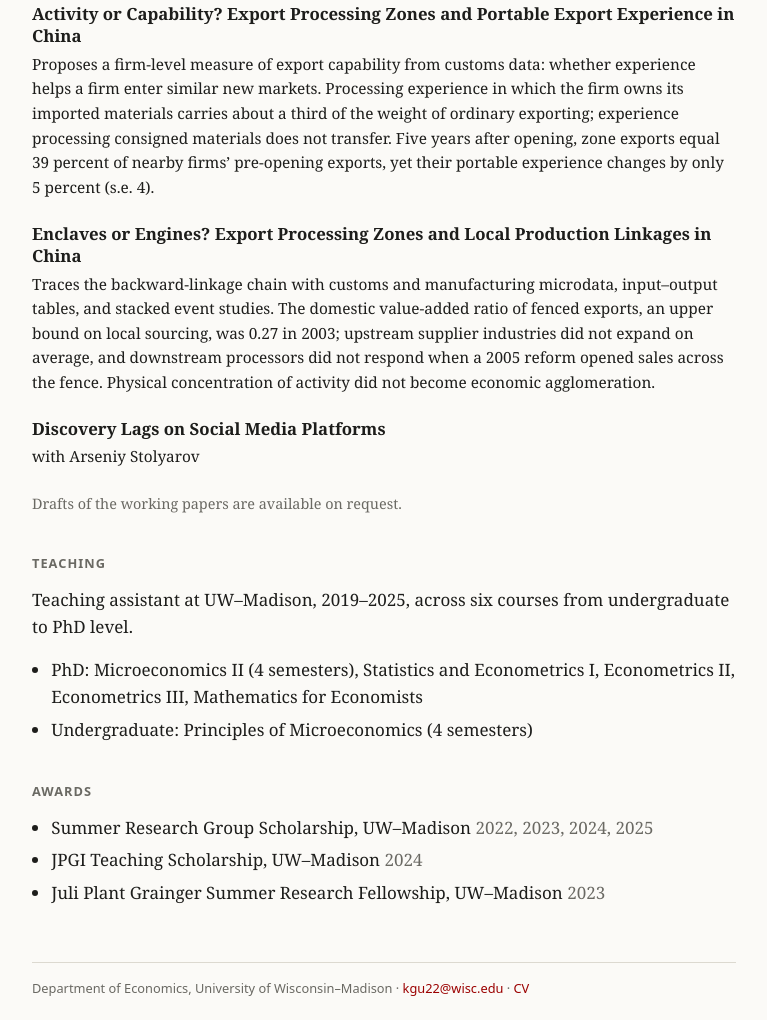
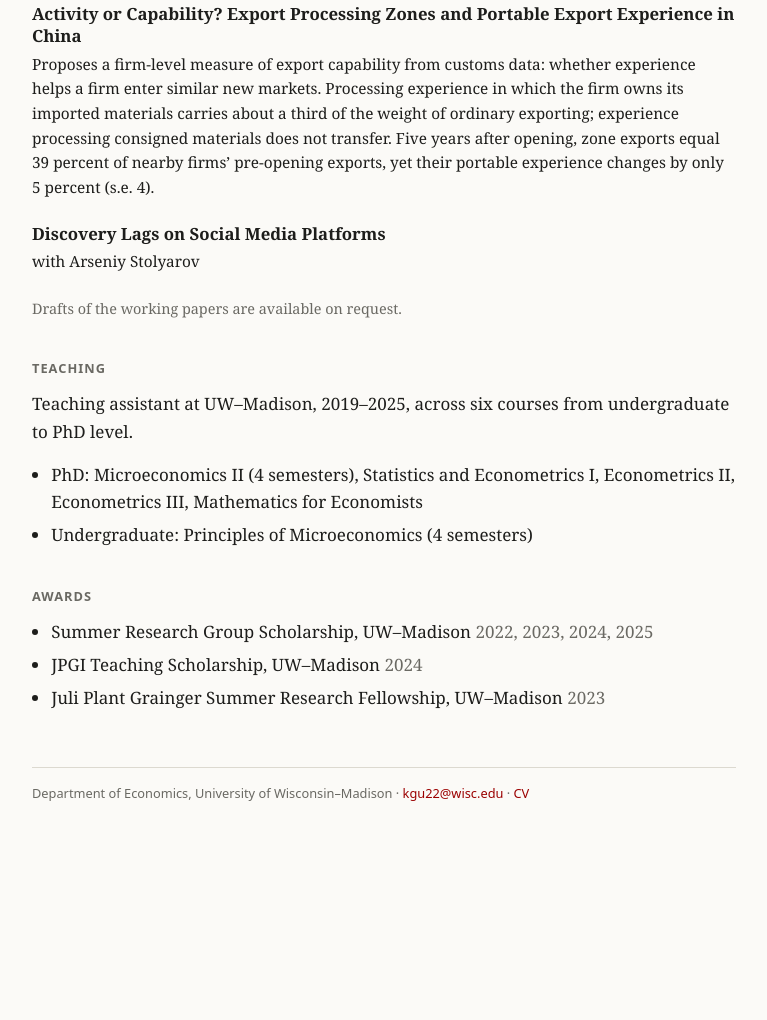
Before and after one commit to kgu22/kgu22.github.io, a plain HTML site: page index.html in a window 1280 px wide. Shown: the part 1779-2799 px from the top of the page, without its empty margins (256-1023 px from the left). After the commit the page ends 2646 px from the top, so only its background shows below. Drawn offline with Linux system fonts and the light colour scheme.

Commit message:
Remove Enclaves or Engines? from working papers (matches CV v11)
Co-Authored-By: Claude Opus 5.5 <noreply@anthropic.com>

```diff
--- a/index.html
+++ b/index.html
@@ -122,11 +122,6 @@
   </div>
 
   <div class="paper">
-    <h3>Enclaves or Engines? Export Processing Zones and Local Production Linkages in China</h3>
-    <p>Traces the backward-linkage chain with customs and manufacturing microdata, input–output tables, and stacked event studies. The domestic value-added ratio of fenced exports, an upper bound on local sourcing, was 0.27 in 2003; upstream supplier industries did not expand on average, and downstream processors did not respond when a 2005 reform opened sales across the fence. Physical concentration of activity did not become economic agglomeration.</p>
-  </div>
-
-  <div class="paper">
     <h3>Discovery Lags on Social Media Platforms</h3>
     <p>with Arseniy Stolyarov</p>
   </div>
```
